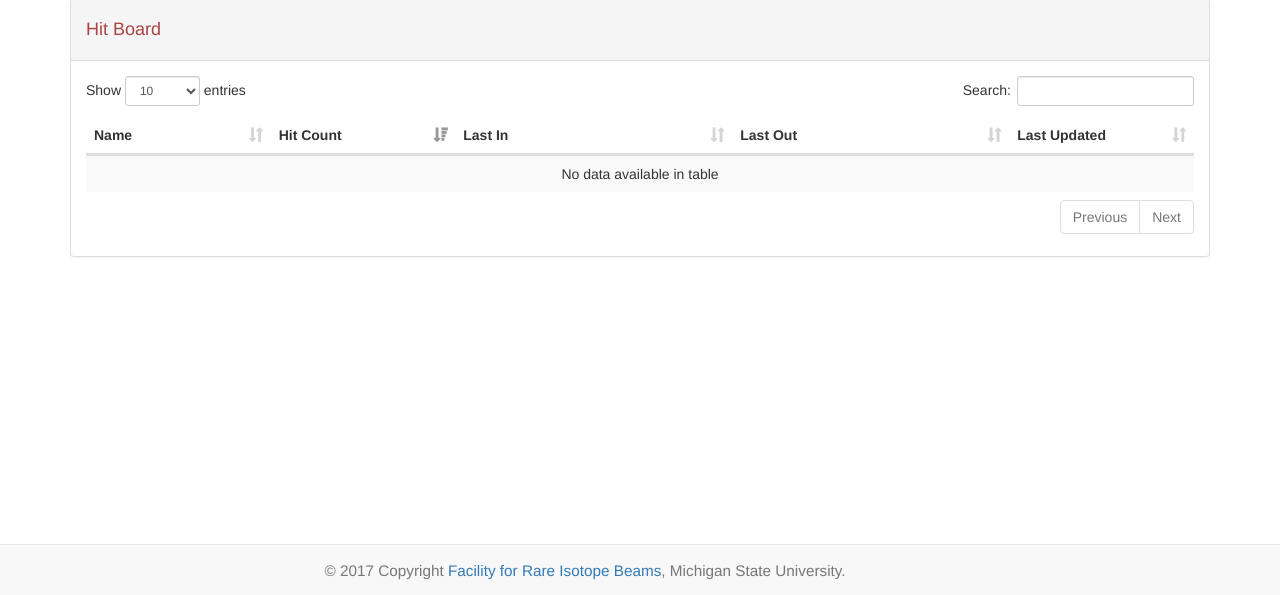
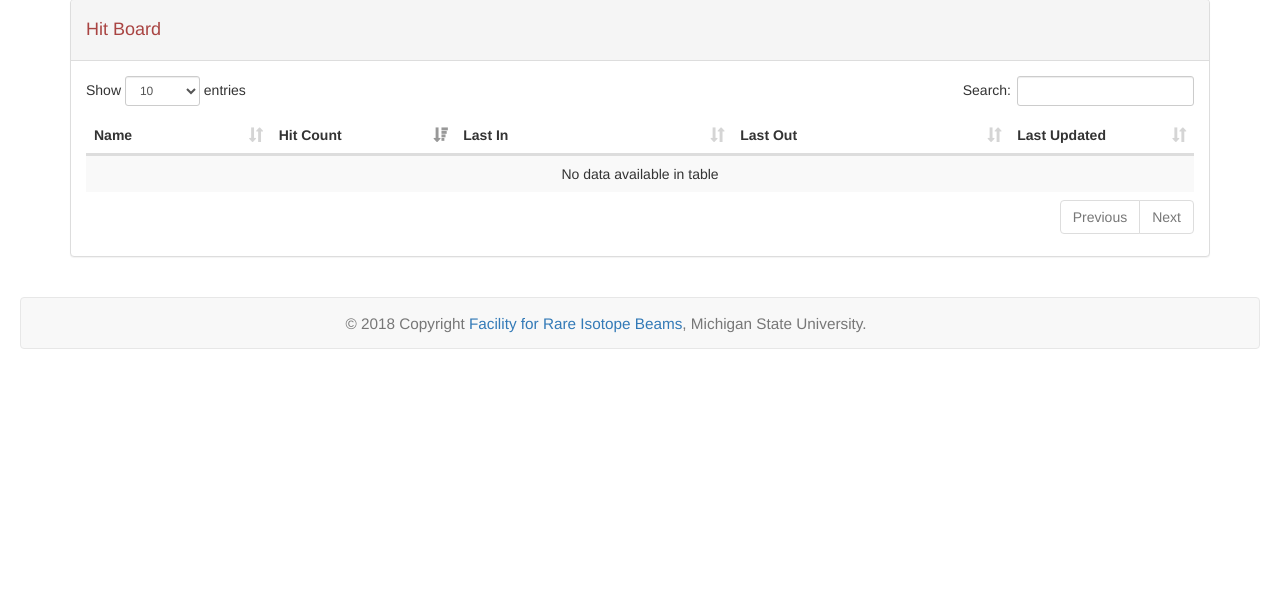
Before and after one commit to phantasy-project/unicorn-webapp, a Flask app: page / in a window 1280 px wide. Shown: the part 205-800 px from the top of the page. Run offline with Flask 2, Linux system fonts and the light colour scheme; data that the repository does not hold is empty; some libraries are stand-ins or nearby versions.

Commit message:
Change copyright line non-fixed.

```diff
--- a/templates/base.html
+++ b/templates/base.html
@@ -47,9 +47,11 @@
         </div>
         {% block container %}{% endblock %}
         <footer>
-        <div class="navbar navbar-default navbar-fixed-bottom text-center">
+        <!--<div class="navbar navbar-default navbar-fixed-bottom text-center">
+        -->
+        <div class="mybs navbar navbar-default text-center">
             <div class="container navbar-brand">
-                <small>&copy; 2017 Copyright <a href="https://frib.msu.edu/" target="_blank"> Facility for Rare Isotope Beams</a>, Michigan State University.</small>
+                <small>&copy; 2018 Copyright <a href="https://frib.msu.edu/" target="_blank"> Facility for Rare Isotope Beams</a>, Michigan State University.</small>
             </div>
         </div>
         </footer>
```
